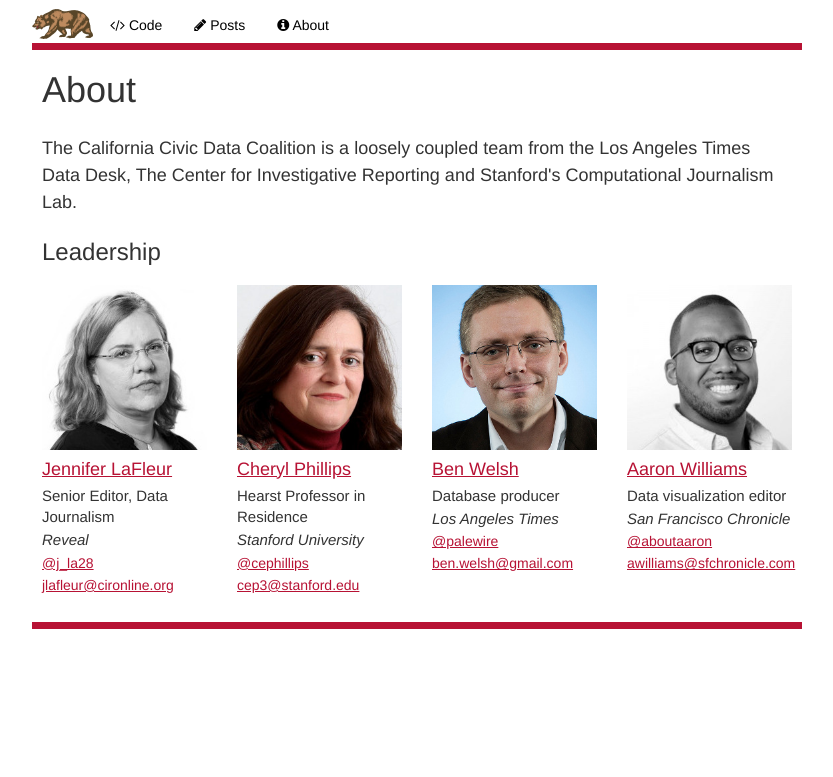
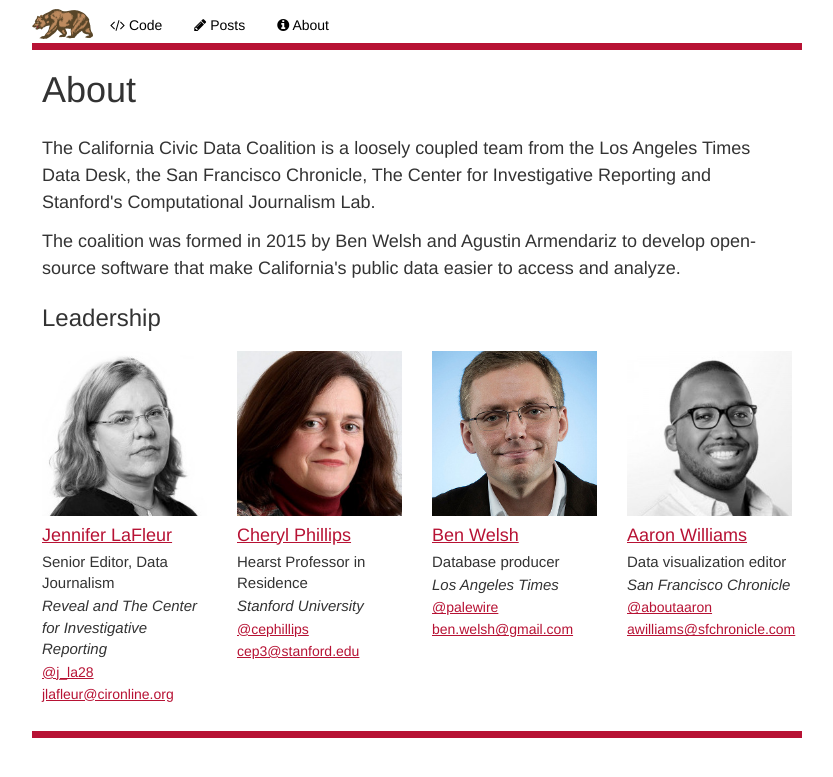
Before and after one commit to palewire/californiacivicdata.org, a Jekyll site: the page built from about/index.html, in a window 1280 px wide. Shown: the top 777 px of the page, without its empty margins (223-1056 px from the left). Built offline with Jekyll 4.4.1, drawn with Linux system fonts in a browser that asks for light colours.

Commit message:
A little more about

```diff
--- a/about/index.html
+++ b/about/index.html
@@ -7,7 +7,7 @@
     url: https://www.revealnews.org/author/jennifer-lafleur/
     image: /img/jennifer-lafleur.jpg
     title: Senior Editor, Data Journalism
-    organization: "Reveal"
+    organization: "Reveal and The Center for Investigative Reporting"
     twitter: j_la28
     email: jlafleur@cironline.org
   - name: Cheryl Phillips
@@ -35,7 +35,20 @@
 
 <h1 style="margin-bottom:25px;">About</h1>
 
-<p>The California Civic Data Coalition is a loosely coupled team from the Los Angeles Times Data Desk, The Center for Investigative Reporting and Stanford's Computational Journalism Lab.</p>
+<p>
+    The California Civic Data Coalition is a loosely coupled team
+    from the Los Angeles Times Data Desk,
+    the San Francisco Chronicle,
+    The Center for Investigative Reporting and
+    Stanford's Computational Journalism Lab.
+</p>
+
+<p>
+    The coalition was formed in 2015 by Ben Welsh
+    and Agustin Armendariz to develop open-source software
+    that make California's public data easier to access
+    and analyze.
+</p>
 
 <h3>Leadership</h3>
 
```
